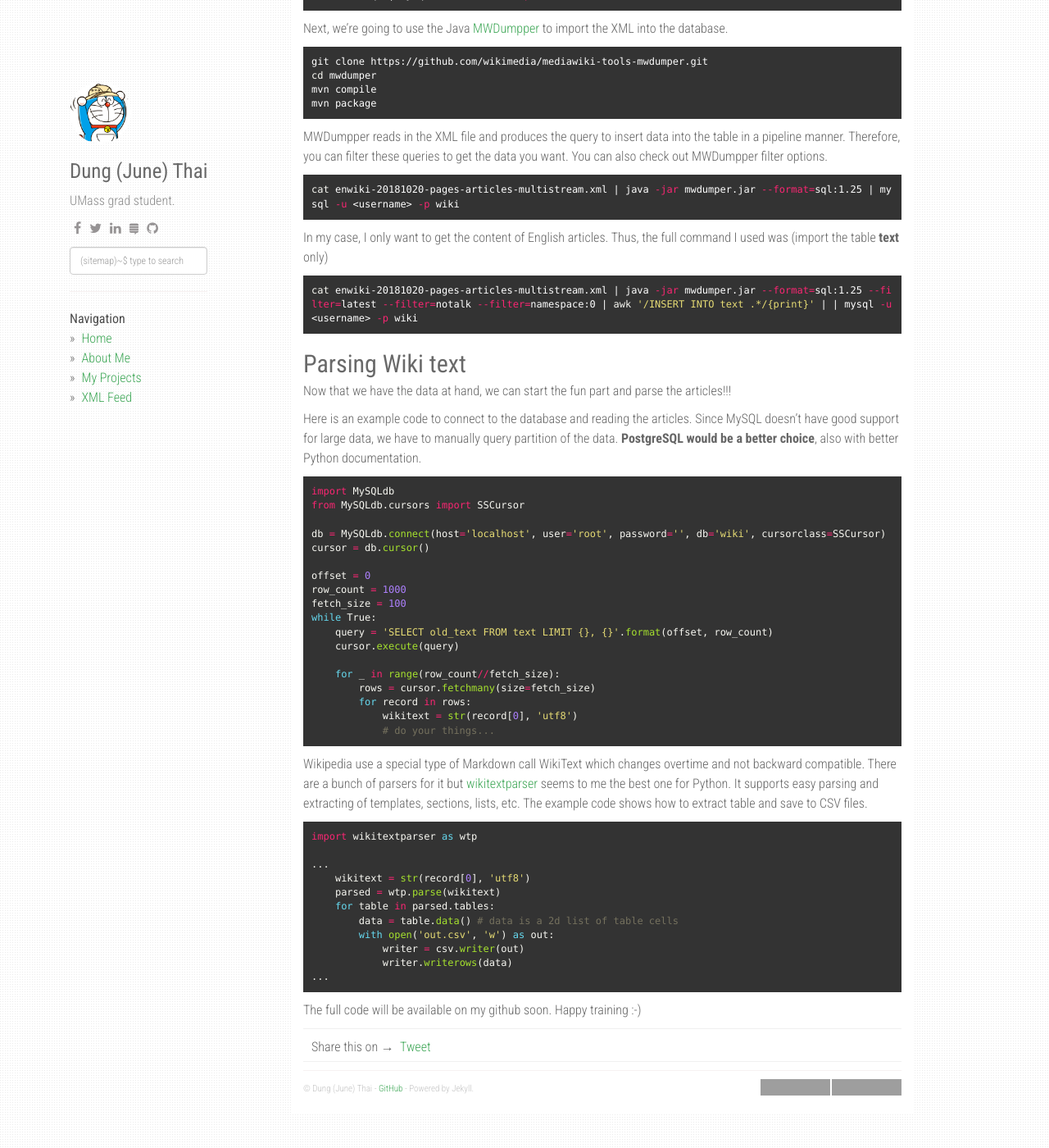
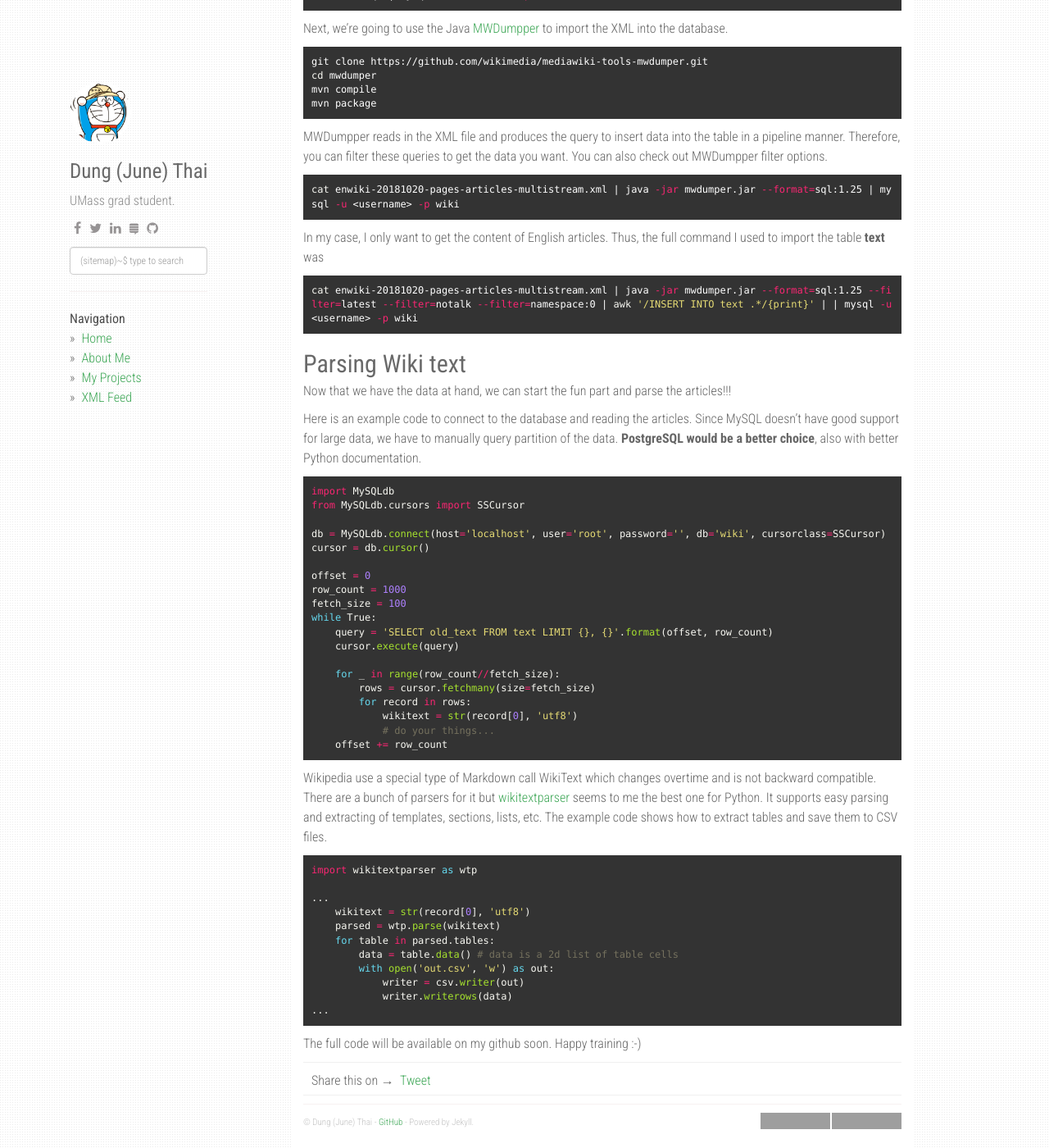
Before and after one commit to dungtn/dungtn.github.io, a Jekyll site: the page built from _posts/2019-01-19-wikipedia-data.markdown, in a window 1280 px wide and 1400 px high, scrolled down 558 px. Shown: the whole window at 82% size. Built offline with Jekyll 4.4.1, drawn with Linux system fonts in a browser that asks for light colours; nearby versions of some CDN libraries; comment, search, counter and statistics services are not loaded; grey boxes are pictures that could not be loaded.

Commit message:
minor edit

```diff
--- a/_posts/2019-01-19-wikipedia-data.markdown
+++ b/_posts/2019-01-19-wikipedia-data.markdown
@@ -4,7 +4,6 @@ title:  "Getting Wikipedia data (with an example of extracting Wikipedia tables)
 date:   2019-01-19 00:08:00 +0700
 categories: [dataset]
 ---
-
 
 
 ## Where do I get it?
@@ -42,7 +41,7 @@ MWDumpper reads in the XML file and produces the query to insert data into the t
 cat enwiki-20181020-pages-articles-multistream.xml | java -jar mwdumper.jar --format=sql:1.25 | mysql -u <username> -p wiki
 {% endhighlight %}
 
-In my case, I only want to get the content of English articles. Thus, the full command I used was (import the table **text** only)
+In my case, I only want to get the content of English articles. Thus, the full command I used to import the table **text** was
 
 {% highlight shell %}
 cat enwiki-20181020-pages-articles-multistream.xml | java -jar mwdumper.jar --format=sql:1.25 --filter=latest --filter=notalk --filter=namespace:0 | awk '/INSERT INTO text .*/{print}' | | mysql -u <username> -p wiki
@@ -73,9 +72,10 @@ while True:
         for record in rows:
             wikitext = str(record[0], 'utf8')
             # do your things...
+    offset += row_count
 {% endhighlight %}
 
-Wikipedia use a special type of Markdown call WikiText which changes overtime and not backward compatible. There are a bunch of parsers for it but [wikitextparser](https://github.com/5j9/wikitextparser) seems to me the best one for Python. It supports easy parsing and extracting of templates, sections, lists, etc. The example code shows how to extract table and save to CSV files.
+Wikipedia use a special type of Markdown call WikiText which changes overtime and is not backward compatible. There are a bunch of parsers for it but [wikitextparser](https://github.com/5j9/wikitextparser) seems to me the best one for Python. It supports easy parsing and extracting of templates, sections, lists, etc. The example code shows how to extract tables and save them to CSV files.
 
 {% highlight python %}
 import wikitextparser as wtp
```
